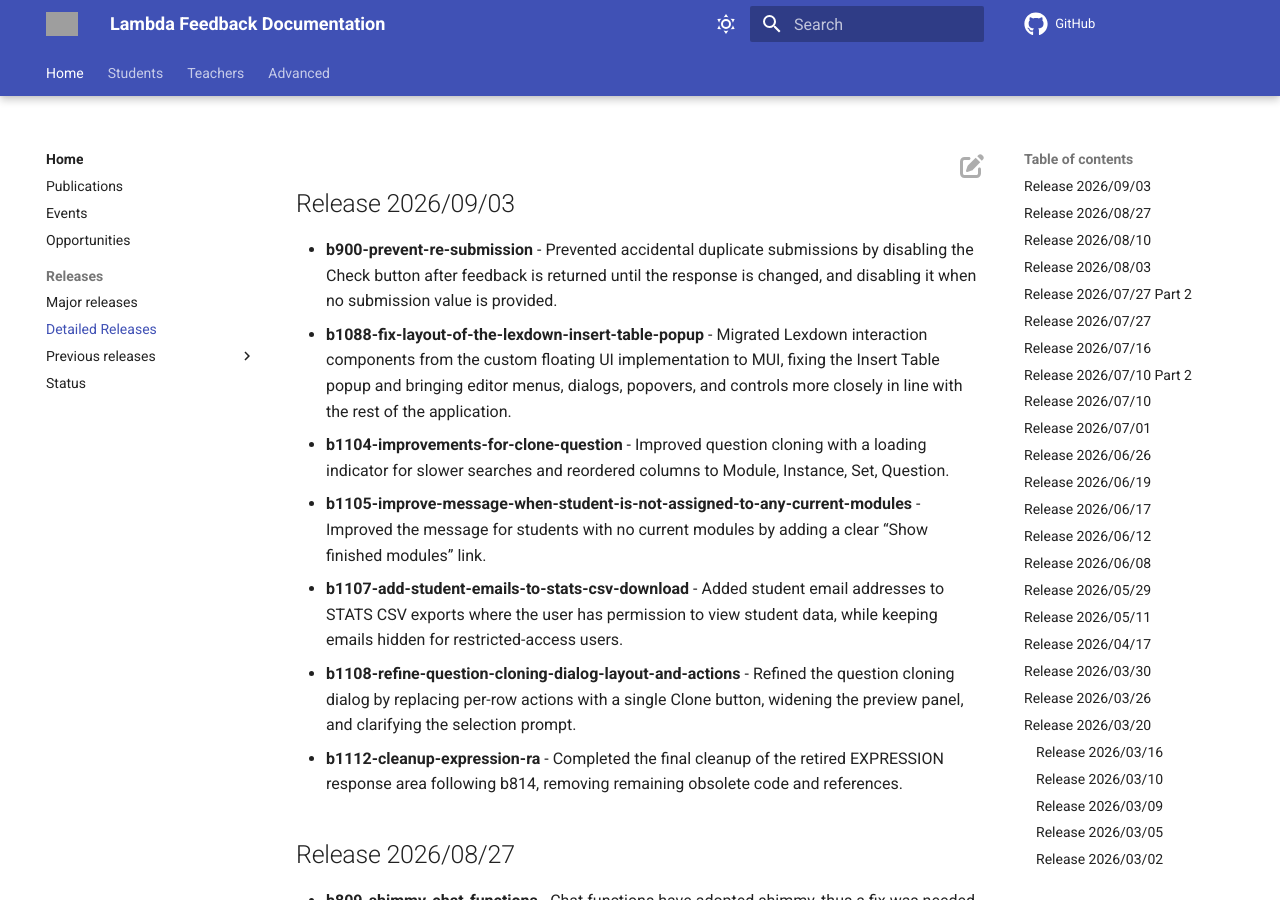
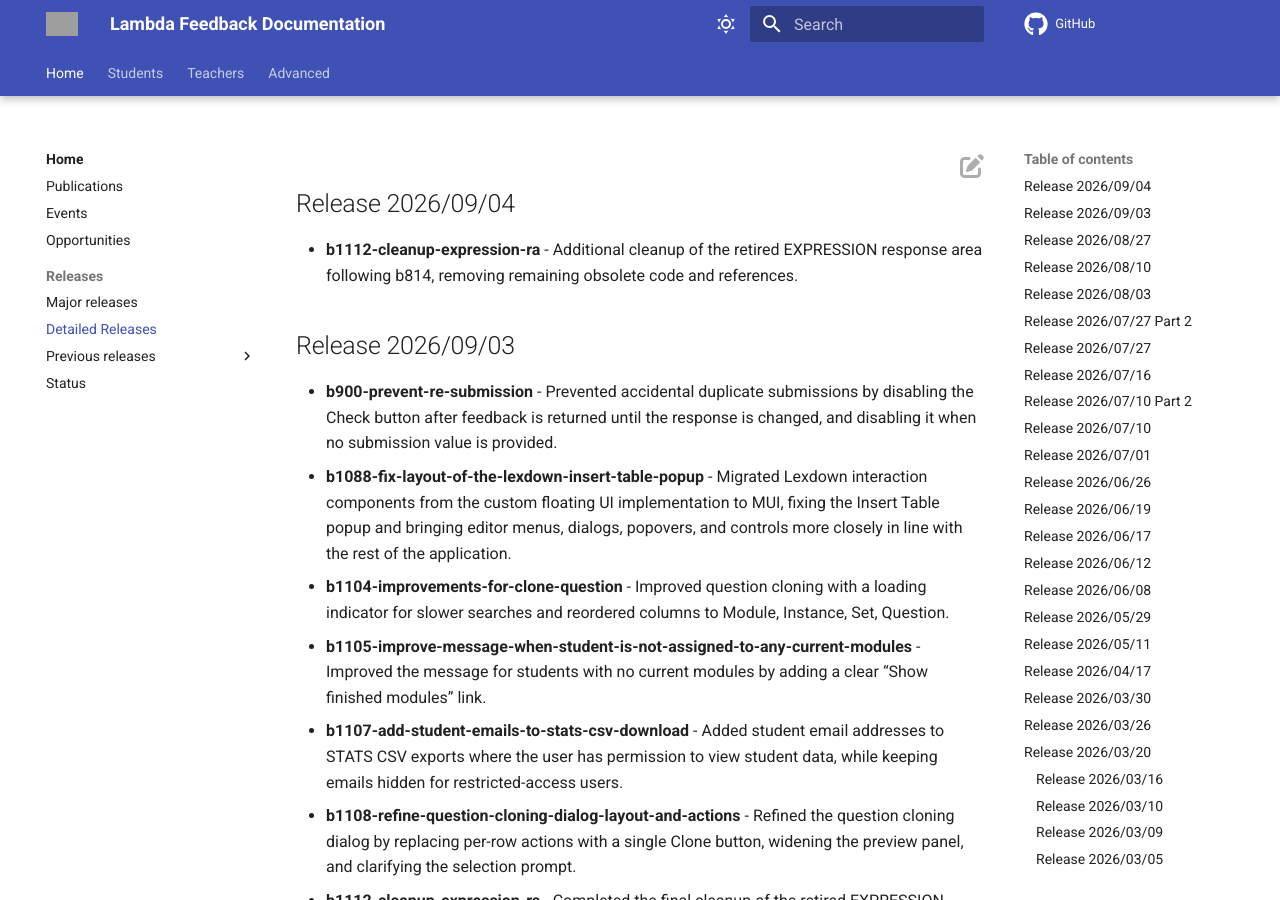
Before and after one commit to lambda-feedback/user-documentation, an MkDocs documentation site: the page built from docs/releases/detailed_releases.md, in a window 1280 px wide and 900 px high. Built offline with MkDocs 1.6.1 and Material for MkDocs 9.7.7, drawn with Linux system fonts in a browser that asks for light colours; comment, search, counter and statistics services are not loaded; grey boxes are pictures that could not be loaded.

Commit message:
Release 2026/09/04 added

```diff
--- a/docs/releases/detailed_releases.md
+++ b/docs/releases/detailed_releases.md
@@ -1,3 +1,6 @@
+## Release 2026/09/04
+- **b1112-cleanup-expression-ra** - Additional cleanup of the retired EXPRESSION response area following b814, removing remaining obsolete code and references.
+
 ## Release 2026/09/03
 
 - **b900-prevent-re-submission** - Prevented accidental duplicate submissions by disabling the Check button after feedback is returned until the response is changed, and disabling it when no submission value is provided.
```
